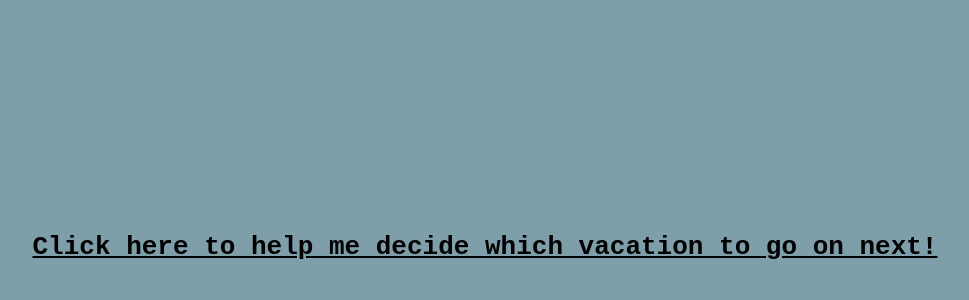
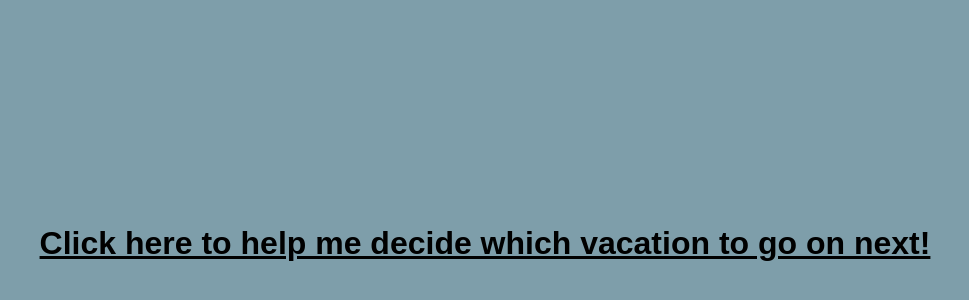
Before and after one commit to GiannaWaldron/project1, a plain HTML site: page index.html in a window 1280 px wide. Shown: the part 164-464 px from the top of the page, without its empty margins (155-1124 px from the left). Drawn offline with Linux system fonts and the light colour scheme.

Commit message:
Update index.html

```diff
--- a/index.html
+++ b/index.html
@@ -10,7 +10,7 @@
             }
             a {
                 color: black;
-                font-family: monospace;
+                font-family: Arial, Helvetica, sans-serif;
             }
         </style>
         <br>
```
